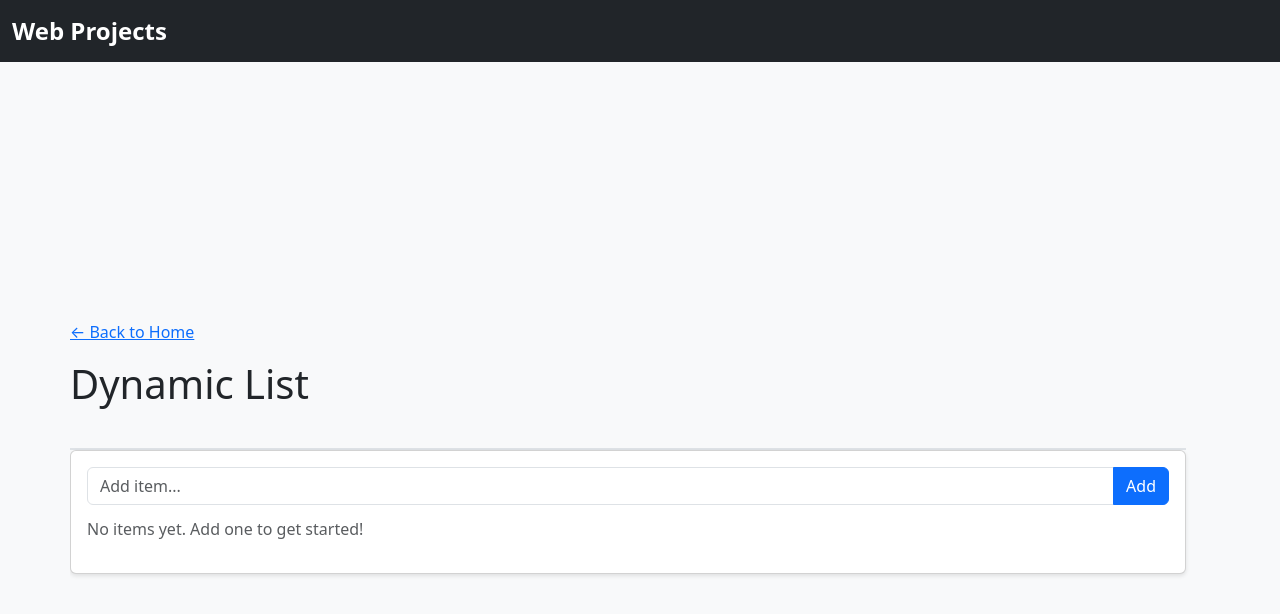
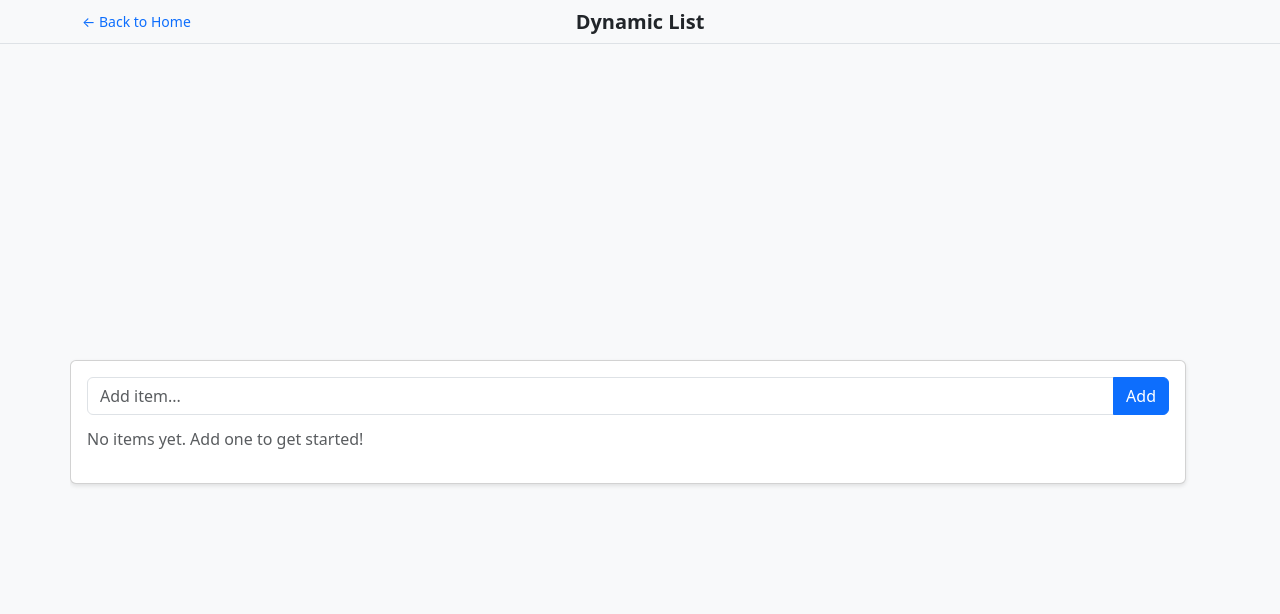
Before and after one commit to Aeonic22/WebLevelZero, a website: page pages/list/index.html in a window 1280 px wide. Drawn offline with nearby package versions, Linux system fonts and the light colour scheme.

Commit message:
Header cleanup and resizd

```diff
--- a/assets/style.css
+++ b/assets/style.css
@@ -1,6 +1,6 @@
 /* Custom styles */
 :root {
-    --navbar-height: 56px;
+    --page-header-height: 2.75rem;
 }
 
 html {
@@ -14,6 +14,10 @@ body {
     flex-direction: column;
 }
 
+body.has-page-header {
+    padding-top: var(--page-header-height);
+}
+
 .navbar-brand {
     font-weight: bold;
     font-size: 1.5rem;
@@ -25,7 +29,17 @@ body {
     align-items: safe center;
     min-height: 0;
     overflow-y: auto;
-    padding: 1.5rem 0;
+    padding: 1rem 0;
+}
+
+body.has-page-header .page-main {
+    min-height: calc(100vh - var(--page-header-height));
+    min-height: calc(100dvh - var(--page-header-height));
+}
+
+body:not(.has-page-header) .page-main {
+    min-height: 100vh;
+    min-height: 100dvh;
 }
 
 .page-main > .row {
@@ -39,7 +53,8 @@ body {
 }
 
 .page-content--scroll {
-    max-height: calc(100vh - var(--navbar-height) - 3rem);
+    max-height: calc(100vh - var(--page-header-height) - 2rem);
+    max-height: calc(100dvh - var(--page-header-height) - 2rem);
 }
 
 .scroll-card {
@@ -83,11 +98,46 @@ body {
 }
 
 .page-header {
-    padding: 2rem 0;
-    border-bottom: 2px solid #dee2e6;
+    position: fixed;
+    top: 0;
+    left: 0;
+    right: 0;
+    z-index: 1030;
+    height: var(--page-header-height);
+    margin: 0;
+    background-color: #f8f9fa;
+    border-bottom: 1px solid #dee2e6;
+}
+
+.page-header .container {
+    height: 100%;
+}
+
+.page-header__inner {
+    display: grid;
+    grid-template-columns: 1fr auto 1fr;
+    align-items: center;
+    height: 100%;
+}
+
+.page-header h1 {
+    grid-column: 2;
+    margin: 0;
+    font-size: 1.25rem;
+    font-weight: 600;
+    text-align: center;
+    line-height: 1.2;
 }
 
 .back-link {
-    display: inline-block;
-    margin-bottom: 1rem;
+    grid-column: 1;
+    justify-self: start;
+    margin: 0;
+    font-size: 0.875rem;
+    text-decoration: none;
+    white-space: nowrap;
 }
+
+.back-link:hover {
+    text-decoration: underline;
+}
--- a/pages/list/index.html
+++ b/pages/list/index.html
@@ -7,20 +7,19 @@
     <link href="https://cdn.jsdelivr.net/npm/bootstrap@5.3.0/dist/css/bootstrap.min.css" rel="stylesheet">
     <link rel="stylesheet" href="../../assets/style.css">
 </head>
-<body>
-    <nav class="navbar navbar-expand-lg navbar-dark bg-dark">
-        <div class="container-fluid">
-            <a class="navbar-brand" href="../../index.html">Web Projects</a>
+<body class="has-page-header">
+    <header class="page-header">
+        <div class="container">
+            <div class="page-header__inner">
+                <a href="../../index.html" class="back-link">← Back to Home</a>
+                <h1>Dynamic List</h1>
+            </div>
         </div>
-    </nav>
+    </header>
 
     <main class="container page-main">
         <div class="row">
             <div class="col-md-8 mx-auto page-content page-content--scroll">
-                <div class="page-header">
-                    <a href="../../index.html" class="back-link">← Back to Home</a>
-                    <h1>Dynamic List</h1>
-                </div>
 
                 <div class="card scroll-card">
                     <div class="card-body">
```
Also changed, not shown: pages/hello-world/index.html (+8 -9 lines), pages/tic-tac-toe/index.html (+8 -9 lines), pages/todo/index.html (+8 -9 lines).
